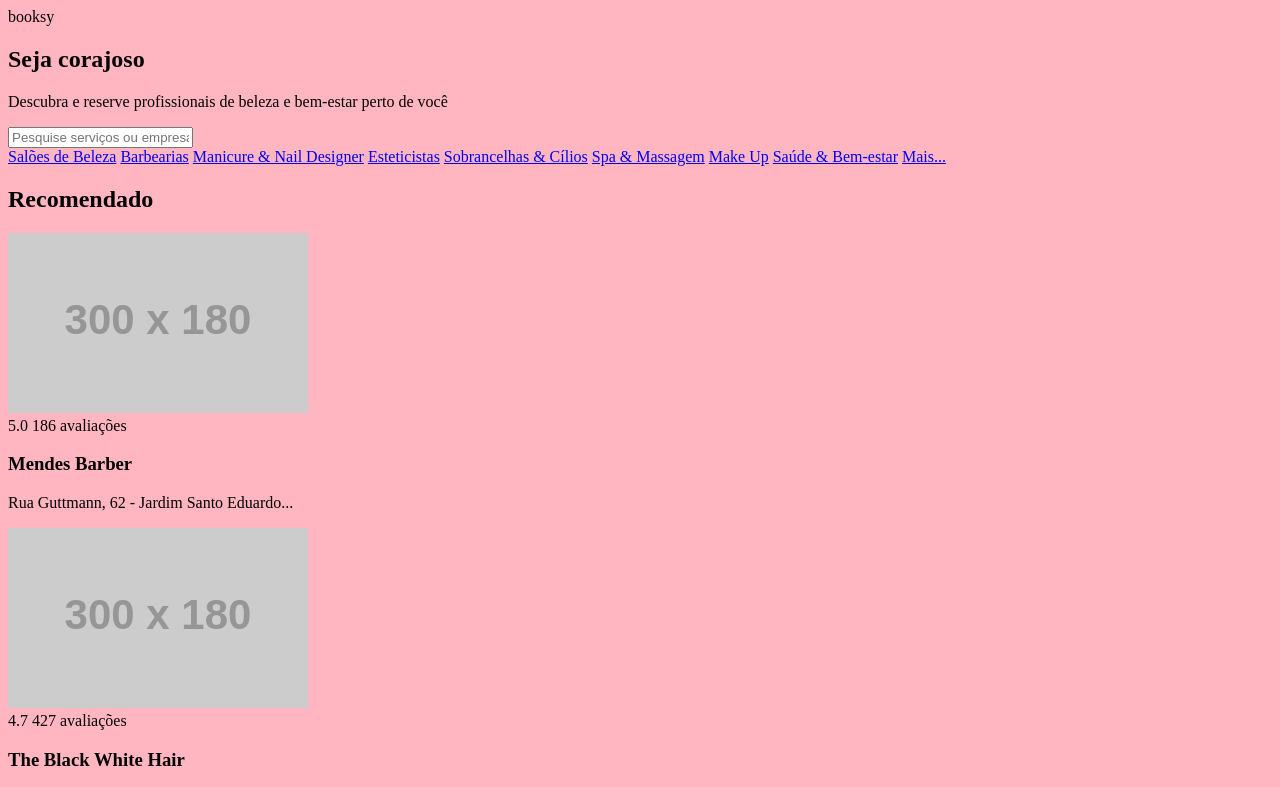
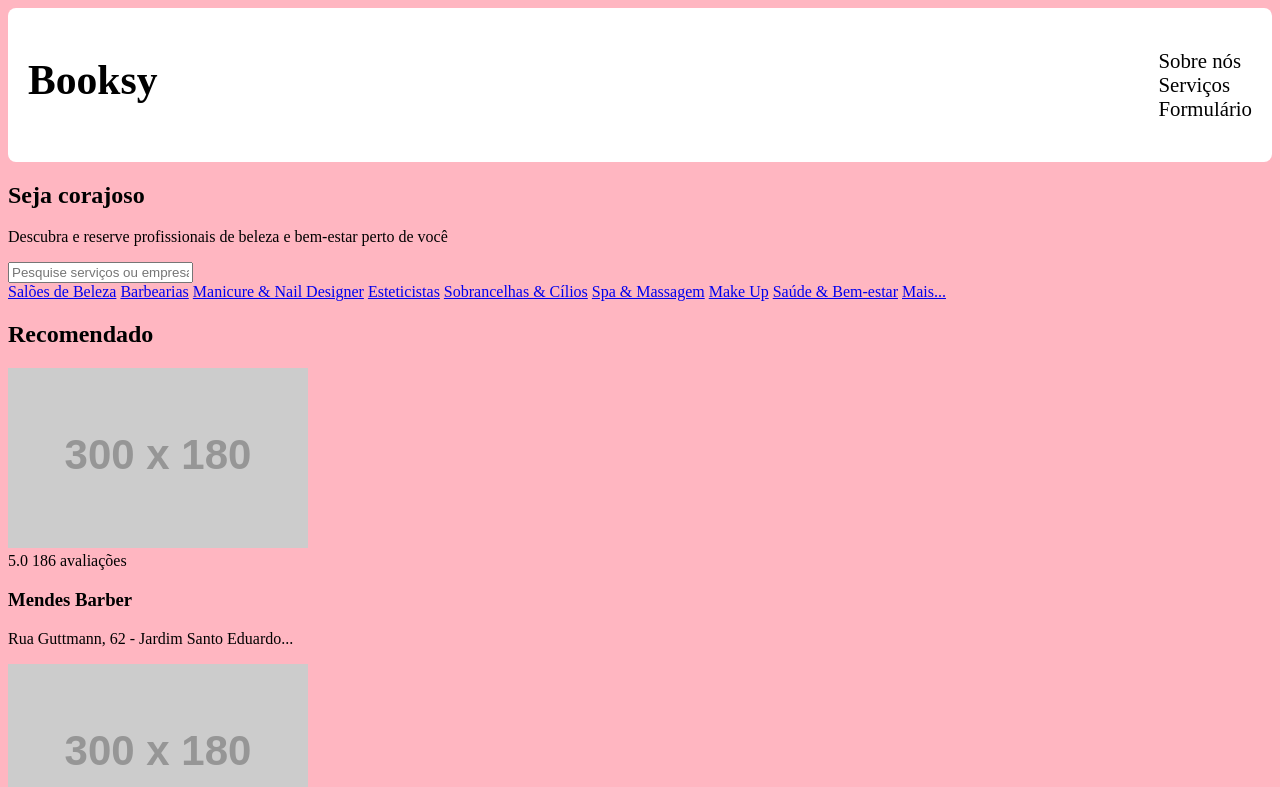
Before and after one commit to brcoliss/projeto-em-dupla, a plain HTML site: page index.html in a window 1280 px wide. Shown: the top 787 px of the page. Drawn offline with Linux system fonts and the light colour scheme; placeholder pictures from the web are drawn by us.

Commit message:
Tentativa 4

```diff
--- a/index.html
+++ b/index.html
@@ -11,8 +11,15 @@
 <body>
 
     <header class="top-bar">
-        <div class="logo">booksy</div>
+        <div class="logo">
+            <h1>Booksy</h1>
+        </div>
         <div class="header-right">
+            <ul>
+                <li>Sobre nós</li>
+                <li>Serviços</li>
+                <li>Formulário</li>
+            </ul>
         </div>
     </header>
 
@@ -69,7 +76,10 @@
         <input type="text" placeholder="Quando?">
 
         <button>Entrar / Inscrever-se</button>
-
+        <select>
+            <option>BR</option>
+            <option>EN</option>
+        </select>
         <button>Listar sua empresa</button>
     </div>
 
--- a/src/styles/header.css
+++ b/src/styles/header.css
@@ -0,0 +1,22 @@
+.top-bar {
+    background-color: white;
+    width: 100%;
+    padding: 20px;
+    font-size: 1.3rem;
+    border-radius: 8px;
+    display: flex;
+    justify-content: space-between;
+}
+
+.header-right {
+    display: flex;
+    justify-content: space-between;
+    gap: 20px;
+}
+
+.header-right li {
+    list-style-type: none;
+    display: flex;
+    justify-content: space-between;
+    gap: 20px;
+}
--- a/src/styles/style.css
+++ b/src/styles/style.css
@@ -9,4 +9,5 @@
 }
 body{
     background-color: lightpink;
+
 }
```
